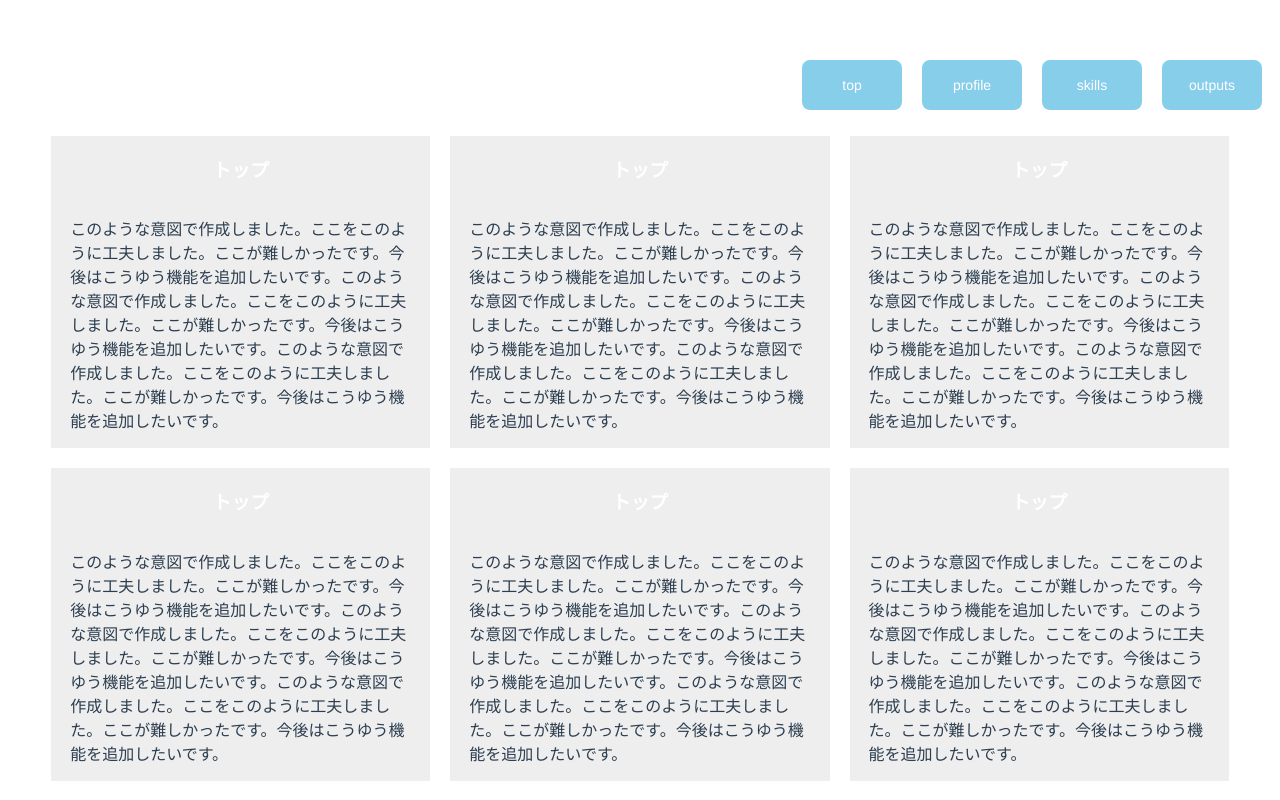
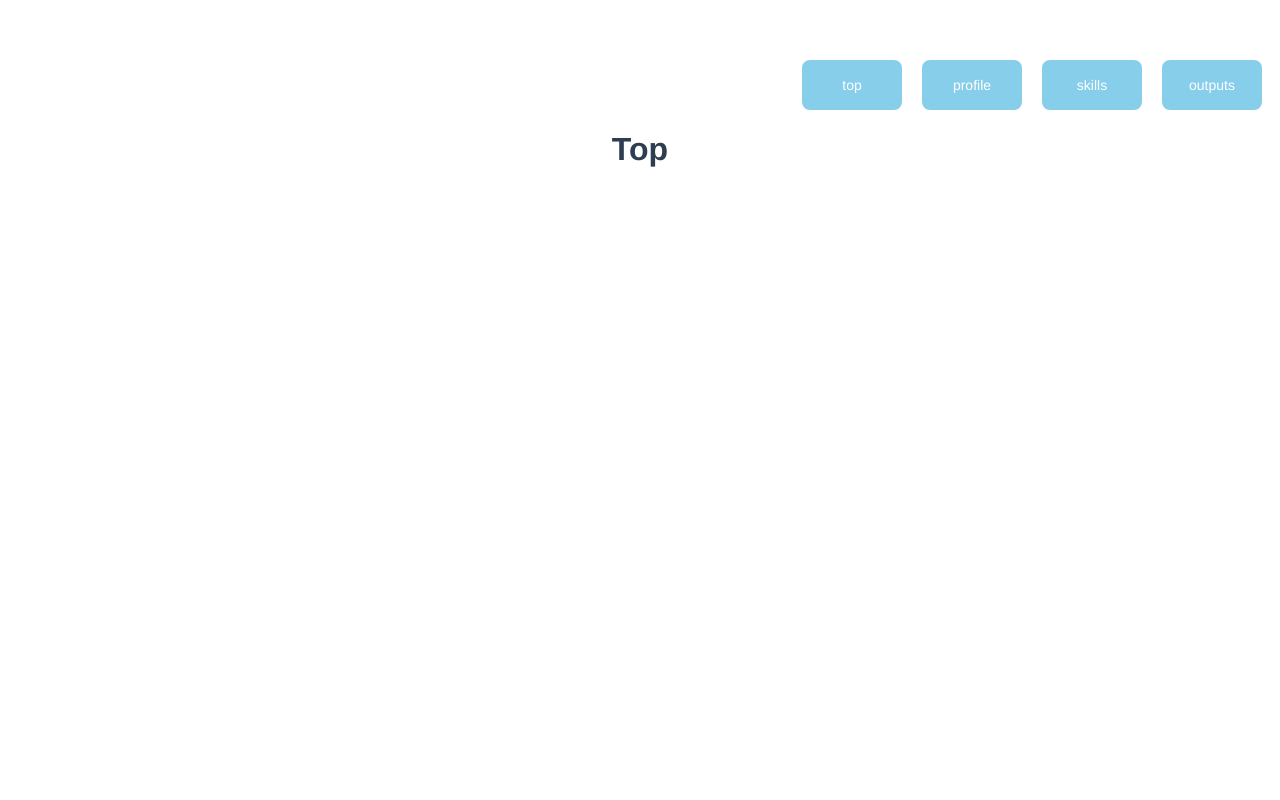
Before and after one commit to starmine7940/self_introduction, a Vue app: page /#/ in a window 1280 px wide. Built offline with nearby package versions, Linux system fonts and the light colour scheme.

Commit message:
とりあえず雛形は完成？

```diff
--- a/src/components/Output.vue
+++ b/src/components/Output.vue
@@ -1,52 +1,24 @@
 <template>
-  <div class="output">
-    <div class="content" v-for="i in 6" :key=i>
-    <h3> {{ name }} </h3>
-    <p> {{ text }} </p>
-  </div>
-  </div>
+  	<div class="wrapper">
+    	<h1>Outputs</h1>
+  	</div>
 </template>
 
 <script>
-export default {
-  name: 'Output',
-  data () {
-    return {
-      name: 'カメラアプリを作成した',
-      text: 'このような意図で作成しました。ここをこのように工夫しました。ここが難しかったです。今後はこうゆう機能を追加したいです。'.repeat(3)
-    }
-  }
-}
 </script>
 
-<!-- Add "scoped" attribute to limit CSS to this component only -->
-<style scoped>
-
-div.output {
-  text-align: center;
-  animation: fadein 3s forwards;
+<style>
+.wrapper {
+	text-align: center;
+	animation: fadein 3s forwards;
 }
 
 @keyframes fadein {
-	0% {opacity: 0}
-	100% {opacity: 1}
+	0% {
+		opacity: 0;
+	}
+	100% {
+		opacity: 1;
+  }
 }
-
-div.content {
-  background-color: #eee;
-  display: inline-block;
-  margin: 10px;
-  width: 30%;
-}
-
-h3 {
-  color: white;
-}
-
-p {
-  width: 90%;
-  display: inline-block;
-  text-align: left;
-}
-
 </style>
--- a/src/components/Profile.vue
+++ b/src/components/Profile.vue
@@ -1,52 +1,24 @@
 <template>
-  <div class="output">
-    <div class="content" v-for="i in 6" :key=i>
-    <h3> {{ name }} </h3>
-    <p> {{ text }} </p>
-  </div>
-  </div>
+  	<div class="wrapper">
+    	<h1>Profile</h1>
+  	</div>
 </template>
 
 <script>
-export default {
-  name: 'Output',
-  data () {
-    return {
-      name: 'プロフィール',
-      text: 'このような意図で作成しました。ここをこのように工夫しました。ここが難しかったです。今後はこうゆう機能を追加したいです。'.repeat(3)
-    }
-  }
-}
 </script>
 
-<!-- Add "scoped" attribute to limit CSS to this component only -->
 <style scoped>
-
-div.output {
-  text-align: center;
-  animation: fadein 3s forwards;
+.wrapper {
+	text-align: center;
+	animation: fadein 3s forwards;
 }
 
 @keyframes fadein {
-	0% {opacity: 0}
-	100% {opacity: 1}
+	0% {
+		opacity: 0;
+	}
+	100% {
+		opacity: 1;
+  }
 }
-
-div.content {
-  background-color: #eee;
-  display: inline-block;
-  margin: 10px;
-  width: 30%;
-}
-
-h3 {
-  color: white;
-}
-
-p {
-  width: 90%;
-  display: inline-block;
-  text-align: left;
-}
-
 </style>
--- a/src/components/Skill.vue
+++ b/src/components/Skill.vue
@@ -1,52 +1,24 @@
 <template>
-  <div class="output">
-    <div class="content" v-for="i in 6" :key=i>
-    <h3> {{ name }} </h3>
-    <p> {{ text }} </p>
-  </div>
-  </div>
+  	<div class="wrapper">
+    	<h1>Skills</h1>
+  	</div>
 </template>
 
 <script>
-export default {
-  name: 'Output',
-  data () {
-    return {
-      name: 'スキル',
-      text: 'このような意図で作成しました。ここをこのように工夫しました。ここが難しかったです。今後はこうゆう機能を追加したいです。'.repeat(3)
-    }
-  }
-}
 </script>
 
-<!-- Add "scoped" attribute to limit CSS to this component only -->
 <style scoped>
-
-div.output {
-  text-align: center;
-  animation: fadein 3s forwards;
+.wrapper {
+	text-align: center;
+	animation: fadein 3s forwards;
 }
 
 @keyframes fadein {
-	0% {opacity: 0}
-	100% {opacity: 1}
+	0% {
+		opacity: 0;
+	}
+	100% {
+		opacity: 1;
+  }
 }
-
-div.content {
-  background-color: #eee;
-  display: inline-block;
-  margin: 10px;
-  width: 30%;
-}
-
-h3 {
-  color: white;
-}
-
-p {
-  width: 90%;
-  display: inline-block;
-  text-align: left;
-}
-
 </style>
--- a/src/components/Top.vue
+++ b/src/components/Top.vue
@@ -1,52 +1,24 @@
 <template>
-  <div class="output">
-    <div class="content" v-for="i in 6" :key=i>
-    <h3> {{ name }} </h3>
-    <p> {{ text }} </p>
-  </div>
-  </div>
+  	<div class="wrapper">
+    	<h1>Top</h1>
+  	</div>
 </template>
 
 <script>
-export default {
-  name: 'Output',
-  data () {
-    return {
-      name: 'トップ',
-      text: 'このような意図で作成しました。ここをこのように工夫しました。ここが難しかったです。今後はこうゆう機能を追加したいです。'.repeat(3)
-    }
-  }
-}
 </script>
 
-<!-- Add "scoped" attribute to limit CSS to this component only -->
 <style scoped>
-
-div.output {
-  text-align: center;
-  animation: fadein 3s forwards;
+.wrapper {
+	text-align: center;
+	animation: fadein 3s forwards;
 }
 
 @keyframes fadein {
-	0% {opacity: 0}
-	100% {opacity: 1}
+	0% {
+		opacity: 0;
+	}
+	100% {
+		opacity: 1;
+  }
 }
-
-div.content {
-  background-color: #eee;
-  display: inline-block;
-  margin: 10px;
-  width: 30%;
-}
-
-h3 {
-  color: white;
-}
-
-p {
-  width: 90%;
-  display: inline-block;
-  text-align: left;
-}
-
 </style>
```
